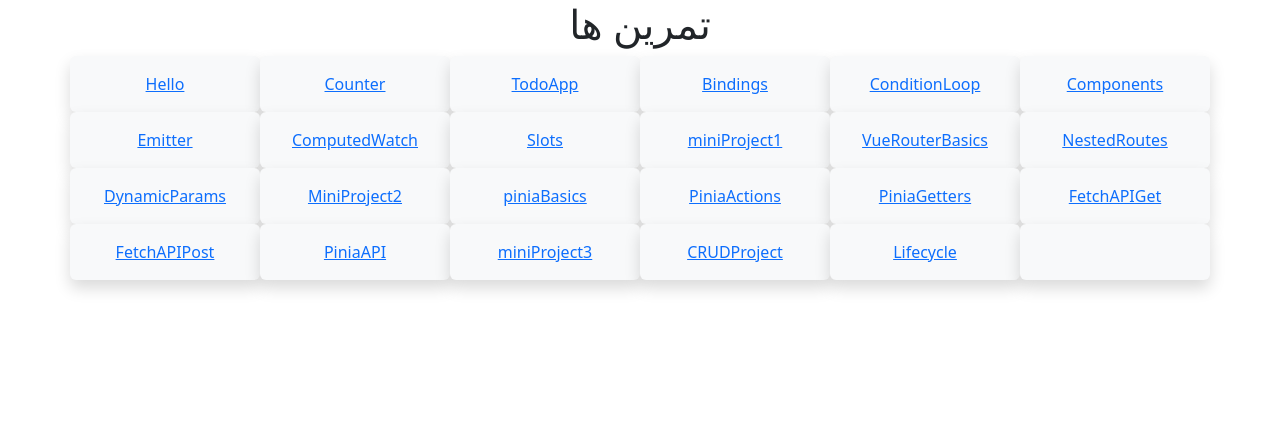
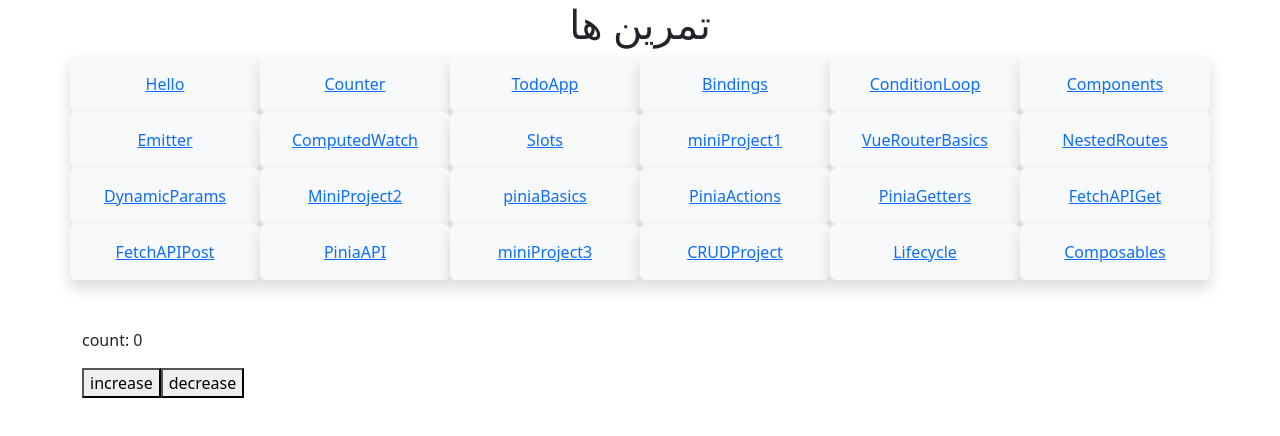
Before and after one commit to ielhamsv/vue-learning-30days, a Vue app in the folder vue-30days/: page /Composables in a window 1280 px wide. Shown: the top 436 px of the page. Built offline with nearby package versions, Linux system fonts and the light colour scheme.

Commit message:
day24 , Composables

```diff
--- a/vue-30days/src/App.vue
+++ b/vue-30days/src/App.vue
@@ -1,4 +1,5 @@
 <script setup>
+import Composables from "@/views/Composables.vue";
 </script>
 
 <template>
@@ -81,7 +82,9 @@
         <div class="col-md-2 shadow p-3 bg-body-tertiary rounded text-center">
           <router-link to="/Lifecycle">Lifecycle</router-link>
         </div>
-        <div class="col-md-2 shadow p-3 bg-body-tertiary rounded text-center"></div>
+        <div class="col-md-2 shadow p-3 bg-body-tertiary rounded text-center">
+          <router-link to="/Composables">Composables</router-link>
+        </div>
       </div>
     </div>
   </header>
--- /dev/null
+++ b/vue-30days/src/composables/useCounter.js
@@ -0,0 +1,8 @@
+import {ref} from "vue"
+
+export function useCounter(){
+  const count=ref(0)
+  const inc=()=> count.value++
+  const dec=()=> count.value--
+  return{count,inc,dec}
+}
--- a/vue-30days/src/router/index.js
+++ b/vue-30days/src/router/index.js
@@ -25,6 +25,7 @@ import PiniaAPI from "@/views/PiniaAPI.vue";
 import miniProject3 from "@/views/MiniProject3.vue"
 import CRUDProject from "@/views/CRUDProject.vue";
 import Lifecycle from "@/views/Lifecycle.vue";
+import Composables from "@/views/Composables.vue";
 
 
 const router = createRouter({
@@ -60,6 +61,7 @@ const router = createRouter({
     {path: '/miniProject3', name: 'miniProject3', component: miniProject3},
     {path: '/CRUDProject', name: 'CRUDProject', component: CRUDProject},
     {path: '/Lifecycle', name: 'Lifecycle', component: Lifecycle},
+    {path: '/Composables', name: 'Composables', component: Composables},
   ],
 })
 
--- /dev/null
+++ b/vue-30days/src/views/Composables.vue
@@ -0,0 +1,14 @@
+<script setup>
+import {useCounter} from "@/composables/useCounter.js";
+const { count, inc, dec } = useCounter()
+</script>
+
+<template>
+<p>count: {{count}}</p>
+  <button @click="inc">increase</button>
+  <button @click="dec">decrease</button>
+</template>
+
+<style scoped>
+
+</style>
```
